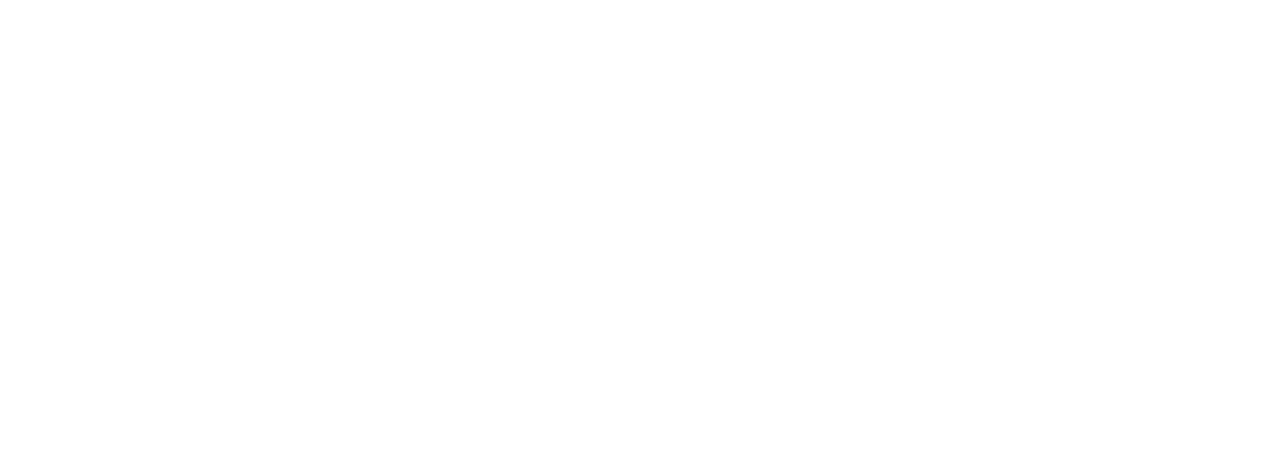
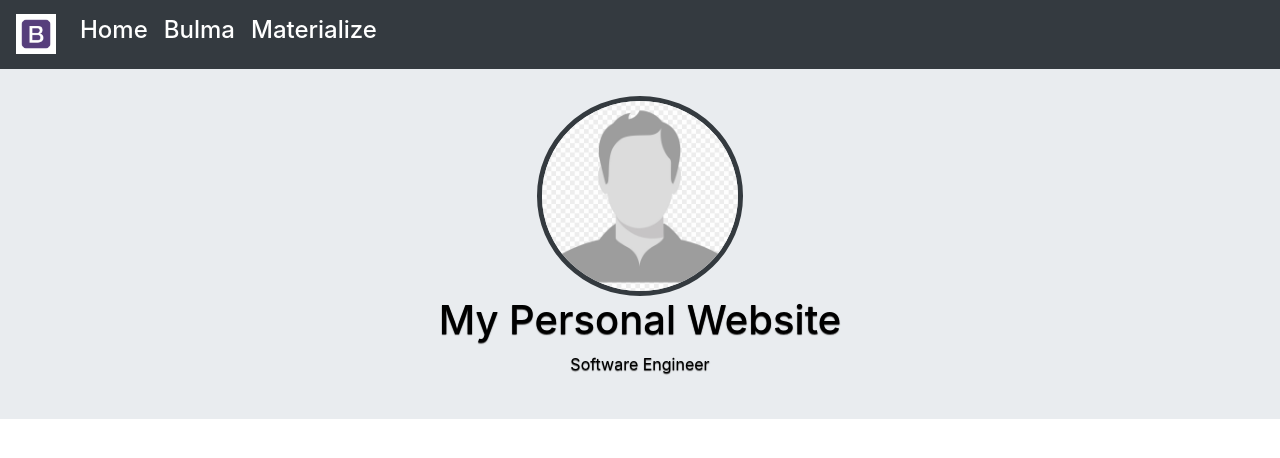
Before and after one commit to lighteagle/learn-css-fw, a plain HTML site: page bootstrap.html in a window 1280 px wide. Drawn offline with Linux system fonts and the light colour scheme.

Commit message:
add bootstrap.html

```diff
--- a/bootstrap.html
+++ b/bootstrap.html
@@ -8,17 +8,47 @@
 
   <!-- Bootstrap CSS -->
   <link rel="stylesheet" href="bootstrap-4.3.1-dist/css/bootstrap.min.css">
-
-  <title>CSS Framework</title>
+  <link rel="stylesheet" href="css/index.css">
+  <link rel="icon" href="images/bootstrap.jpg"">
+  <title>Bootstrap | CSS Framework</title>
 </head>
 
 <body>
   <!-- Navigasi -->
+  <nav class=" navbar navbar-expand bg-dark navbar-dark">
+  <!-- Brand/logo -->
+  <a class="navbar-brand" href="#">
+    <img src="images/bootstrap.jpg" alt="logo" style="width:40px;">
+  </a>
+
+  <!-- Links -->
+  <ul class="navbar-nav">
+    <li class="nav-item">
+      <a class="nav-link h4 text-white" href="index.html">Home</a>
+    </li>
+    <li class="nav-item">
+      <a class="nav-link h4 text-white" href="bulma.html">Bulma</a>
+    </li>
+    <li class="nav-item">
+      <a class="nav-link h4 text-white" href="materialize.html">Materialize</a>
+    </li>
+  </ul>
+  </nav>
+  <!-- END Navigasi -->
 
   <!-- Header -->
+  <div class="jumbotron jumbotron-fluid">
+    <div class="container">
+      <img src="images/photo.png" alt="Profile Picture" height="200px" class="border-foto">
+      <h1>My Personal Website</h1>
+      <p>Software Engineer</p>
+    </div>
+  </div>
+  <!-- END Header -->
 
   <!-- Main Body -->
 
+  <!-- END Main Body -->
   <!-- Footer -->
 
 
@@ -31,6 +61,6 @@
   <script src="js/jquery-3.3.1.slim.min.js"></script>
   <script src="js/popper.min.js"></script>
   <script src="bootstrap-4.3.1-dist/js/bootstrap.min.js"></script>
-</body>
+  </body>
 
 </html>
--- a/css/index.css
+++ b/css/index.css
@@ -1,8 +1,14 @@
-.l-container {
+.jumbotron-fluid {
+  text-shadow: #444 0 1px 1px;
+  color: #000;
+  position: relative;
+  height: 350px;
+  text-align: center;
   display: flex;
-  flex-direction: row;
+  align-items: center;
 }
 
-.l-item {
-  flex: 1;
+.border-foto {
+  border-radius: 50%;
+  border: 5px solid #343A3F;
 }
```
Also changed, not shown: images/bootstrap.jpg (added), images/bootstrap.png, images/photo.png (added).
